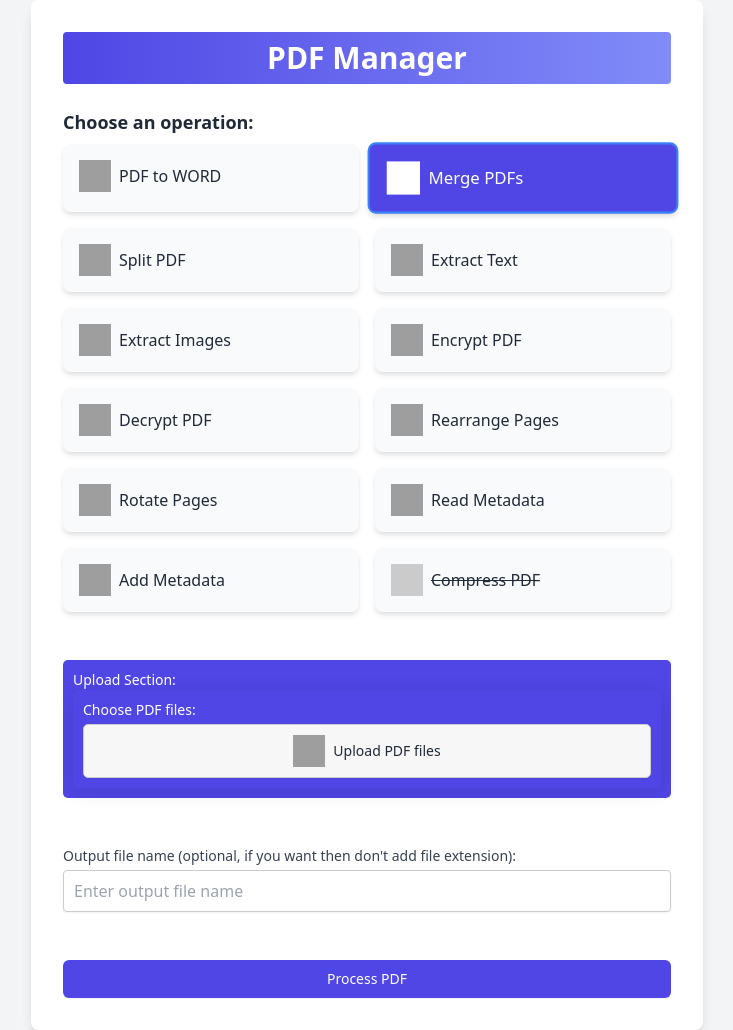
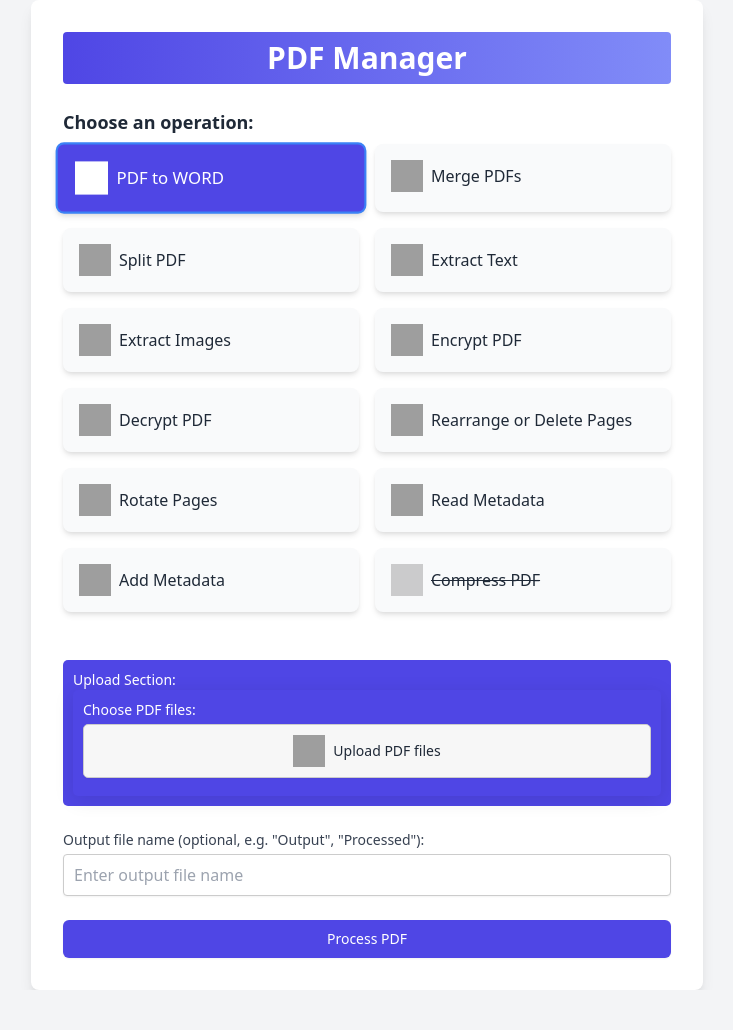
Before and after one commit to mihir0209/file-handling-django, a Django app: page / in a window 1280 px wide. Shown: the whole page, without its empty margins (273-1006 px from the left). After the commit the page ends 990 px from the top, so only its background shows below. Run offline with Django 4.2, Linux system fonts and the light colour scheme; some libraries are stand-ins or nearby versions; grey boxes are pictures that could not be loaded.

Commit message:
very abnormal commit

```diff
--- a/pdf_app/templates/pdf_manager.html
+++ b/pdf_app/templates/pdf_manager.html
@@ -42,12 +42,15 @@
     </style>
 </head>
 
-<body class="bg-gray-100 font-sans" x-data="{ operation: 'merge' }">
+<body class="bg-gray-100 font-sans" x-data="{ operation: 'pdf_to_word' }">
     <div class="min-h-screen flex items-center justify-center">
         <div class="bg-white p-8 rounded-lg shadow-lg w-full max-w-lg md:max-w-2xl">
             <h1 class="text-3xl font-bold mb-6 text-center gradient-bg text-white py-2 rounded">PDF Manager</h1>
             <form method="POST" enctype="multipart/form-data" class="space-y-6">
                 {% csrf_token %}
+                {% if message %}
+        <p style="color:red;">{{ message }}</p>
+    {% endif %}
                 <input type="hidden" name="operation" :value="operation">
                 <div>
                     <h2 class="text-lg font-semibold text-gray-800 mb-2">Choose an operation:</h2>
@@ -113,7 +116,7 @@
                             @click="operation='rearrange_pages'">
                             <div class="flex items-center">
                                 <img src="https://img.icons8.com/ios/50/4f46e5/rearrange.png" alt="Rearrange Pages" class="w-8 h-8 mr-2">
-                                <span class="text-gray-800 font-medium">Rearrange Pages</span>
+                                <span class="text-gray-800 font-medium">Rearrange or Delete Pages</span>
                             </div>
                         </div>
                         <div class="option-card p-4 bg-gray-50 rounded-lg shadow-md cursor-pointer"
@@ -166,18 +169,46 @@
                                 </div>
                             </label>
 
-                            <!-- Hidden file input -->
-                            <input type="file" name="pdf_files" id="pdf_files" multiple style="display: none;">
+                            <input type="file" name="pdf_files" id="pdf_files" multiple style="display: none;" onchange="displayFileNames(this.files);">
+
+                            <!-- File names display area -->
+                            <div id="uploaded-files-container" class="mt-2"></div>
                         </div>
                     </div>
 
-                    </div>
+                    <script>
+                        function displayFileNames(files) {
+                            const container = document.getElementById('uploaded-files-container');
+                            container.innerHTML = '';  // Clear previous file names
+
+                            if (files.length === 0) {
+                                container.innerHTML = '<div class="text-red-500 text-sm mt-2">Add at least one file to process</div>';
+                                return;
+                            }
+
+                            Array.from(files).forEach(file => {
+                                const fileCard = document.createElement('div');
+                                fileCard.style.backgroundColor = '#ffffff';
+                                fileCard.style.borderRadius = '5px';
+                                fileCard.style.padding = '10px';
+                                fileCard.style.margin = '5px 0';
+                                fileCard.style.boxShadow = '0 2px 4px rgba(0, 0, 0, 0.1)';
+                                fileCard.innerHTML = `
+                                    <strong>${file.name}</strong>
+                                    <span style="display: block; font-size: 12px; color: gray;">Size: ${(file.size / 1024).toFixed(2)} KB</span>
+                                `;
+                                container.appendChild(fileCard);
+                            });
+                        }
+                    </script>
+
 
 
                     <!-- Conditional display of Output File Name -->
                     <div x-show="!(operation === 'split' || operation === 'extract_text' || operation === 'extract_images')">
                         <br>
-                        <label for="output_file_name" class="block text-sm font-medium text-gray-700">Output file name (optional, if you want then don't add file extension):</label>
+                        <label for="output_file_name" class="block text-sm font-medium text-gray-700">Output file name (optional, e.g.  "Output", "Processed"): </label>
+
                         <input type="text" name="output_file_name" id="output_file_name"placeholder="Enter output file name" class="mt-1 block w-full py-2 px-3 border border-gray-300 bg-white rounded-md shadow-sm focus:outline-none focus:ring-indigo-500 focus:border-indigo-500 sm:text-sm">
                     </div>
 
@@ -191,14 +222,14 @@
                     <!-- Page order field for rearranging pages -->
                     <div x-show="operation === 'rearrange_pages'">
                         <br>
-                        <label for="page_order" class="block text-sm font-medium text-gray-700">Page Order (separated by space):</label>
+                        <label for="page_order" class="block text-sm font-medium text-gray-700">Page Order (separated by space, exclude the page number you want to delete):</label>
                         <input type="text" name="page_order" id="page_order" placeholder="Enter page order" class="mt-1 block w-full py-2 px-3 border border-gray-300 bg-white rounded-md shadow-sm focus:outline-none focus:ring-indigo-500 focus:border-indigo-500 sm:text-sm">
                     </div>
 
                     <!-- Rotation angle field for rotating pages -->
                     <div x-show="operation === 'rotate_pages'">
                         <br>
-                        <label for="rotation" class="block text-sm font-medium text-gray-700">Rotation angle (in degrees):</label>
+                        <label for="rotation" class="block text-sm font-medium text-gray-700">Rotation angle in degrees (Clockwise rotation, give accordingly):</label>
                         <input type="number" name="rotation" id="rotation" placeholder="Enter the angle" class="mt-1 block w-full py-2 px-3 border border-gray-300 bg-white rounded-md shadow-sm focus:outline-none focus:ring-indigo-500 focus:border-indigo-500 sm:text-sm">
                     </div>
 
--- a/pdf_app/views.py
+++ b/pdf_app/views.py
@@ -1,28 +1,27 @@
 from django.shortcuts import render
-from django.http import HttpResponse, FileResponse
+from django.http import FileResponse, HttpResponse
+import io
+import os
+import zipfile
+import tempfile
 import PyPDF2
-import io
 import fitz
 import pdfplumber
-import zipfile
-import tempfile
 from pdf2docx import Converter
+
 
 def pdf_manager(request):
     if request.method == 'POST':
         operation = request.POST.get('operation')
         uploaded_files = request.FILES.getlist('pdf_files')
-        output_file_name = request.POST.get('output_file_name', 'output.pdf')
-        outputdocx_name = 'DEFAULT'#request.POST.get('output_file_name', 'output.docx')
-        outputdocx_name = request.POST.get('output_file_name', 'output.docx')
-        if outputdocx_name == '':
-            outputdocx_name = 'Default'
-        pdf_paths = []
-        for uploaded_file in uploaded_files:
-            pdf_paths.append(uploaded_file)
-
+        output_file_name = request.POST.get('output_file_name', 'output.pdf') or 'Default_NAME'
+        outputdocx_name = request.POST.get('output_file_name', 'output.docx') or 'Default'
+        if not uploaded_files:
+            return render(request, 'pdf_manager.html', {'message': "Please add some files to continue with this operation. Please retry!!"})
+        pdf_paths = [uploaded_file for uploaded_file in uploaded_files]
         output_buffer = io.BytesIO()
 
+        # Perform operations based on the selected option
         match operation:
             case 'merge':
                 merge_pdfs_helper(pdf_paths, output_buffer)
@@ -59,6 +58,9 @@
 
             case 'rotate_pages':
                 rotation = int(request.POST.get('rotation'))
+                if not rotation %90==0:
+                    return render(request, 'pdf_manager.html', {'message': "The rotation angle should be a multiple of 90"})
+
                 rotate_pages_helper(pdf_paths[0], output_buffer, rotation)
                 response = FileResponse(output_buffer, as_attachment=True, filename=f'{output_file_name}.pdf')
 
@@ -75,17 +77,16 @@
 
             case 'optimize':
                 compress_pdf_helper(pdf_paths[0], output_buffer)
-                output_buffer.seek(0)  # Reset buffer position
                 response = FileResponse(output_buffer, as_attachment=True, filename=f"compressed_{output_file_name}.pdf")
 
             case 'pdf_to_word':
                 pdf_to_word_helper(pdf_paths[0], output_buffer)
-                output_buffer.seek(0)  # Reset buffer position
                 response = FileResponse(output_buffer, as_attachment=True, filename=f"{outputdocx_name}.docx")
 
         return response
 
     return render(request, 'pdf_manager.html')
+
 
 def merge_pdfs_helper(pdf_list, output_buffer):
     pdf_writer = PyPDF2.PdfWriter()
@@ -95,6 +96,7 @@
             pdf_writer.add_page(page)
     pdf_writer.write(output_buffer)
     output_buffer.seek(0)
+
 
 def split_pdfs_helper(pdf_path, zip_buffer):
     pdf_reader = PyPDF2.PdfReader(pdf_path)
@@ -108,14 +110,16 @@
             zf.writestr(f"page_{page_num + 1}.pdf", page_buffer.getvalue())
     zip_buffer.seek(0)
 
+
 def extract_text_helper(pdf_path, output_buffer):
     with pdfplumber.open(pdf_path) as pdf:
         full_text = '\n'.join(page.extract_text() for page in pdf.pages if page.extract_text())
     output_buffer.write(full_text.encode())
     output_buffer.seek(0)
 
+
 def extract_images_helper(pdf_path, zip_buffer):
-    doc = fitz.open(pdf_path)
+    doc = fitz.open(stream=pdf_path.read(), filetype="pdf")
     with zipfile.ZipFile(zip_buffer, 'w') as zf:
         for page_num in range(len(doc)):
             for img_index, img in enumerate(doc.get_page_images(page_num)):
@@ -124,6 +128,7 @@
                 image_bytes = base_image["image"]
                 zf.writestr(f"image_p{page_num + 1}_{img_index + 1}.{base_image['ext']}", image_bytes)
     zip_buffer.seek(0)
+
 
 def encrypt_pdf_helper(input_pdf, output_buffer, password):
     pdf_reader = PyPDF2.PdfReader(input_pdf)
@@ -134,6 +139,7 @@
     pdf_writer.write(output_buffer)
     output_buffer.seek(0)
 
+
 def decrypt_pdf_helper(input_pdf, output_buffer, password):
     pdf_reader = PyPDF2.PdfReader(input_pdf)
     pdf_reader.decrypt(password)
@@ -143,15 +149,21 @@
     pdf_writer.write(output_buffer)
     output_buffer.seek(0)
 
+
 def rearrange_pages_helper(input_pdf, output_buffer, page_order):
-    pdf_reader = PyPDF2.PdfReader(input_pdf)
-    pdf_writer = PyPDF2.PdfWriter()
-    for page_num in page_order:
-        pdf_writer.add_page(pdf_reader.pages[page_num - 1])
-    pdf_writer.write(output_buffer)
-    output_buffer.seek(0)
+    try:
+        pdf_reader = PyPDF2.PdfReader(input_pdf)
+        pdf_writer = PyPDF2.PdfWriter()
+        for page_num in page_order:
+            pdf_writer.add_page(pdf_reader.pages[page_num - 1])
+        pdf_writer.write(output_buffer)
+        output_buffer.seek(0)
+    except:
+        return "Provide all page numbers properly, you provided either less or more"
+
 
 def rotate_pages_helper(input_pdf, output_buffer, rotation):
+
     pdf_reader = PyPDF2.PdfReader(input_pdf)
     pdf_writer = PyPDF2.PdfWriter()
     for page in pdf_reader.pages:
@@ -160,10 +172,12 @@
     pdf_writer.write(output_buffer)
     output_buffer.seek(0)
 
+
 def read_metadata_helper(input_pdf):
     pdf_reader = PyPDF2.PdfReader(input_pdf)
     metadata = pdf_reader.metadata
     return '\n'.join(f"{key}: {value}" for key, value in metadata.items())
+
 
 def add_metadata_helper(input_pdf, output_buffer, title, author):
     pdf_reader = PyPDF2.PdfReader(input_pdf)
@@ -176,37 +190,33 @@
     })
     pdf_writer.write(output_buffer)
     output_buffer.seek(0)
+
+
 def compress_pdf_helper(input_pdf, output_buffer):
-    # Use fitz (PyMuPDF) to open the PDF from the uploaded file object
-    doc = fitz.open(stream=input_pdf.read(), filetype="pdf")  # Read from the uploaded file object
-
-    # Iterate through each page and compress images
+    doc = fitz.open(stream=input_pdf.read(), filetype="pdf")
     for page in doc:
         for img_index in range(len(page.get_images(full=True))):
             xref = page.get_images(full=True)[img_index][0]
             base_image = doc.extract_image(xref)
             image_bytes = base_image["image"]
-
-            # Here you can implement your image compression logic if needed
-            # For now, we will just replace it with the same image
             page.insert_image(page.rect, stream=image_bytes)
-
-    # Save the compressed PDF to the output buffer
     doc.save(output_buffer, garbage=4)
     output_buffer.seek(0)
+
 
 def pdf_to_word_helper(pdf_file, output_buffer):
     with tempfile.NamedTemporaryFile(suffix='.pdf', delete=False) as temp_pdf:
         temp_pdf.write(pdf_file.read())
         temp_pdf.flush()
 
-        # Use pdf2docx to convert PDF to DOCX
         output_path = temp_pdf.name.replace('.pdf', '.docx')
         cv = Converter(temp_pdf.name)
         cv.convert(output_path, start=0, end=None)
         cv.close()
 
-        # Read the DOCX file and write it to the output buffer
         with open(output_path, 'rb') as docx_file:
             output_buffer.write(docx_file.read())
-        output_buffer.seek(0)  # Reset buffer after writing
+        output_buffer.seek(0)
+
+    os.remove(temp_pdf.name)  # Cleanup temporary PDF file
+    os.remove(output_path)  # Cleanup temporary DOCX file
```
Also changed, not shown: api/settings.py (+8 -27 lines).
